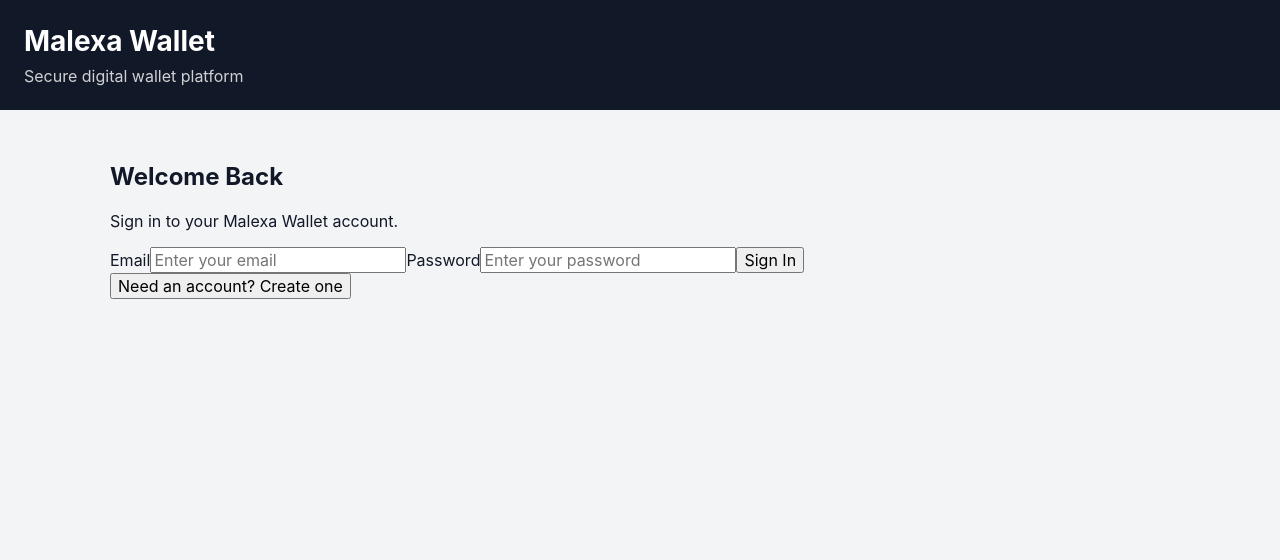
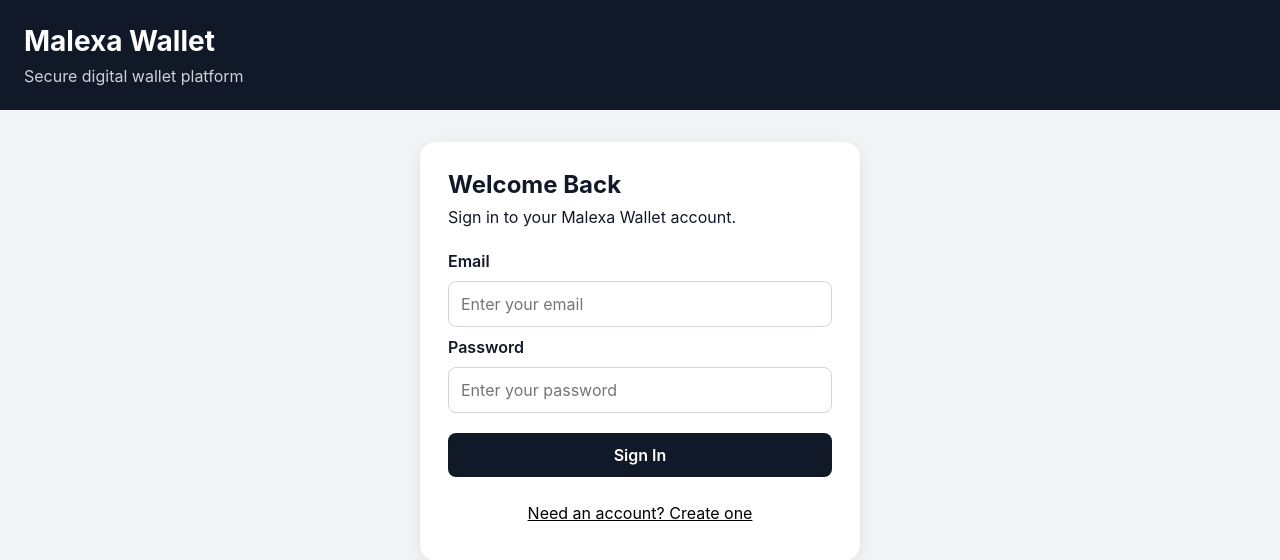
Before and after one commit to melaku67awoke-lang/malexa-wallet, a React (Vite) app: page / in a window 1280 px wide. Shown: the top 560 px of the page. Built offline with nearby package versions, Linux system fonts and the light colour scheme; no server answers; the HTML template or start-up script is replaced by a standard one.

Commit message:
Enhance styling for status and auth components

```diff
--- a/src/App.css
+++ b/src/App.css
@@ -40,5 +40,93 @@
 }
 
 .status-card p {
-  margin-bottom: 0;
+  margin-bottom: 12px;
 }
+
+.status-card button {
+  margin-top: 12px;
+  padding: 10px 18px;
+  border: 0;
+  border-radius: 8px;
+  cursor: pointer;
+}
+
+.auth-screen {
+  display: flex;
+  justify-content: center;
+  width: 100%;
+}
+
+.auth-card {
+  width: 100%;
+  max-width: 440px;
+  padding: 28px;
+  background: white;
+  border-radius: 16px;
+  box-shadow: 0 4px 20px rgba(0, 0, 0, 0.08);
+}
+
+.auth-card h2 {
+  margin-top: 0;
+  margin-bottom: 8px;
+}
+
+.auth-card > p {
+  margin-top: 0;
+  margin-bottom: 24px;
+}
+
+.auth-card form {
+  display: flex;
+  flex-direction: column;
+  gap: 10px;
+}
+
+.auth-card label {
+  font-weight: 600;
+}
+
+.auth-card input {
+  width: 100%;
+  padding: 12px;
+  border: 1px solid #d1d5db;
+  border-radius: 8px;
+  outline: none;
+}
+
+.auth-card input:focus {
+  border-color: #6b7280;
+}
+
+.auth-card form button {
+  margin-top: 10px;
+  padding: 12px;
+  border: 0;
+  border-radius: 8px;
+  cursor: pointer;
+  background: #111827;
+  color: white;
+  font-weight: 600;
+}
+
+.auth-card form button:disabled {
+  cursor: not-allowed;
+  opacity: 0.6;
+}
+
+.auth-message {
+  margin-top: 16px;
+  padding: 12px;
+  border-radius: 8px;
+  background: #f3f4f6;
+}
+
+.auth-switch {
+  width: 100%;
+  margin-top: 16px;
+  padding: 10px;
+  border: 0;
+  background: transparent;
+  cursor: pointer;
+  text-decoration: underline;
+}
```
